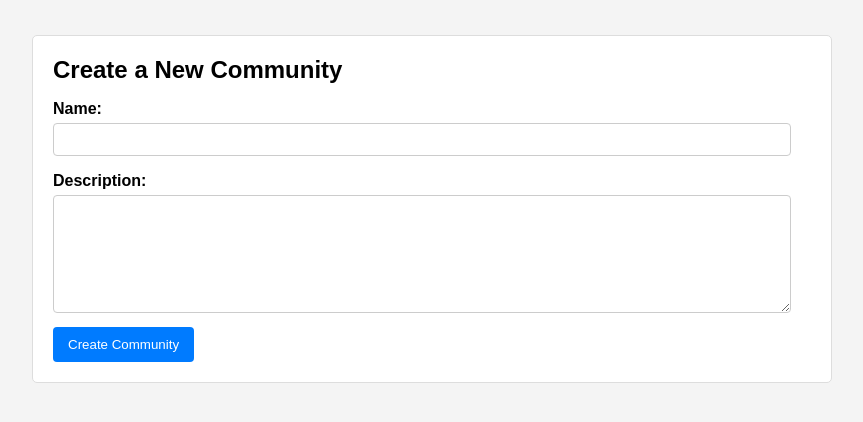
After one commit to Rohan-malhotra555/threadit-django-project, a Django app: page /create-community/ in a window 1280 px wide. The commit adds this page. Shown: the top 422 px of the page, without its empty margins (208-1071 px from the left). Run offline with Django 4.2, Linux system fonts and the light colour scheme; the visitor is signed in with stand-in values (Sample User, id 1).

Commit message:
Added 'Create Community' feature (Form, View, URL, Template)

```diff
--- a/core/forms.py
+++ b/core/forms.py
@@ -1,7 +1,7 @@
 from django.contrib.auth.forms import UserCreationForm
 from django import forms
 
-from .models import Post, Comment # importing Post to be used for the model in the Posting functionality
+from .models import Post, Comment, Community # importing Post to be used for the model in the Posting functionality
 
 """
 You have two classes because they do two different jobs:
@@ -68,3 +68,21 @@ class CommentForm(forms.ModelForm):
         # The 'author' and 'post' will be set automatically
         # in the view function.
         fields = ['content']
+
+
+class CommunityForm(forms.ModelForm):
+
+    """
+    This is the form for creating a new Community.
+    It's a ModelForm built from our Community model.
+    """
+    class Meta:
+
+        # model = Community: Tells the ModelForm to use our
+        # Community model as its blueprint.
+        model = Community
+
+        # fields = ['name', 'description']: Tells the form to
+        # only show these two fields to the user.
+        # 'created_at' is set automatically by the model.
+        fields = ['name', 'description']
--- /dev/null
+++ b/core/templates/core/create_community.html
@@ -0,0 +1,76 @@
+<!DOCTYPE html>
+<html lang="en">
+<head>
+    <meta charset="UTF-8">
+    <meta name="viewport" content="width=device-width, initial-scale=1.0">
+    <title>Create a New Community</title>
+
+    <style>
+        body {
+            font-family: sans-serif;
+            max-width: 800px;
+            margin: 20px auto;
+            padding: 15px;
+            background-color: #f4f4f4;
+        }
+        .form-container {
+            background-color: #fff;
+            border: 1px solid #ddd;
+            border-radius: 5px;
+            padding: 20px;
+        }
+        .form-container h2 {
+            margin: 0 0 15px 0;
+        }
+        form p {
+            margin-bottom: 10px;
+        }
+        form label {
+            display: block;
+            margin-bottom: 5px;
+            font-weight: bold;
+        }
+        /* Style textareas and inputs for our form */
+        form input, form textarea {
+            width: 95%;
+            padding: 8px;
+            border: 1px solid #ccc;
+            border-radius: 4px;
+        }
+        form textarea {
+            height: 100px;
+        }
+        button {
+            background-color: #007bff;
+            color: white;
+            padding: 10px 15px;
+            border: none;
+            border-radius: 4px;
+            cursor: pointer;
+        }
+        button:hover {
+            background-color: #0056b3;
+        }
+    </style>
+</head>
+
+<body>
+
+    <div class="form-container">
+
+        <h2>Create a New Community</h2>
+
+        <form method="POST">
+
+            {% csrf_token %}
+
+            {{ form.as_p }}
+
+            <button type="submit">Create Community</button>
+
+        </form>
+
+    </div>
+
+</body>
+</html>
--- a/core/templates/core/home.html
+++ b/core/templates/core/home.html
@@ -109,6 +109,7 @@
 
             <p> Hello, {{ user.username }}! |
             <a href="{% url 'create_post' %}">Create Post</a>
+            | <a href="{% url 'create_community' %}">Create Community</a>
             | <a href="{% url 'logout' %}">Logout</a></p>
 
         {% else %}
--- a/core/urls.py
+++ b/core/urls.py
@@ -96,4 +96,7 @@ urlpatterns = [
     # e.g., /user/rohan/
     path('user/<str:username>/', views.profile_view, name='profile'),
 
+
+    path('create-community/', views.create_community, name='create_community'),
+
 ]
--- a/core/views.py
+++ b/core/views.py
@@ -2,7 +2,7 @@ from django.shortcuts import render, redirect, get_object_or_404 # added get_obj
 from .models import Post, Community, Comment  # added Community for the specific community search
 
 from django.contrib.auth import login
-from .forms import SignUpForm, PostForm, CommentForm # <-- Import our new form
+from .forms import SignUpForm, PostForm, CommentForm, CommunityForm # <-- Import our new form
 
 # This "decorator" is what we'll use to protect the view
 from django.contrib.auth.decorators import login_required
@@ -300,6 +300,31 @@ def downvote_post(request, post_id):
     # 4. Redirect back to the homepage.
     return redirect(next_page)
 
+"""
+You've perfectly traced the flow for the VOTING SYSTEM:
+
+Click: User clicks the href="{% url 'upvote_post' post.id %}" link.
+
+URL Route: core/urls.py matches the path and calls the upvote_post view.
+
+View Logic: The upvote_post view runs. It gets the post and user, and then
+modifies the post.upvotes or post.downvotes list (e.g., post.upvotes.add(user)). This change is saved to the database immediately.
+
+Redirect: The view finishes and sends a return redirect('home') command back
+to the browser.
+
+New Request: The browser, following the redirect, makes a brand new GET
+request to the homepage (/).
+
+Home View: The home view runs again, fetching the (now updated) posts from
+the database.
+
+Template Render: The home.html template is rendered. When it gets
+to {{ post.score }}, it calls the score property, which runs the
+self.upvotes.count() - self.downvotes.count() calculation using the newly
+updated lists, displaying the correct score.
+"""
+
 
 
 def profile_view(request, username):
@@ -335,30 +360,36 @@ def profile_view(request, username):
     return render(request, 'core/profile.html', context)
 
 
+@login_required # Ensures only logged-in users can run this view
+def create_community(request):
+    """
+    Handles the creation of a new Community.
+    """
+    # Check if the user is submitting the form (POST) or just visiting (GET)
+    if request.method == 'POST':
+        # This is a POST request. User is submitting the form.
+        # Create a form instance and fill it with the submitted data.
+        form = CommunityForm(request.POST)
 
+        # Check if the form's data is valid (e.g., name is not blank)
+        if form.is_valid():
+            # The form is valid! Save the new community to the database.
+            # We save it to a variable to get the new object.
+            new_community = form.save()
 
+            # --- THIS IS THE BEST PRACTICE REDIRECT ---
+            # Redirect the user to the detail page for the community
+            # they just created.
+            return redirect('community_detail', community_name=new_community.name)
+    else:
+        # This is a GET request. The user is just visiting the page.
+        # Create a new, blank instance of our CommunityForm.
+        form = CommunityForm()
 
-"""
-You've perfectly traced the flow for the VOTING SYSTEM:
+    # Put the form (either blank or with errors) into context
+    context = {
+        'form': form, # Use 'form' to be consistent with our other templates
+    }
 
-Click: User clicks the href="{% url 'upvote_post' post.id %}" link.
-
-URL Route: core/urls.py matches the path and calls the upvote_post view.
-
-View Logic: The upvote_post view runs. It gets the post and user, and then
-modifies the post.upvotes or post.downvotes list (e.g., post.upvotes.add(user)). This change is saved to the database immediately.
-
-Redirect: The view finishes and sends a return redirect('home') command back
-to the browser.
-
-New Request: The browser, following the redirect, makes a brand new GET
-request to the homepage (/).
-
-Home View: The home view runs again, fetching the (now updated) posts from
-the database.
-
-Template Render: The home.html template is rendered. When it gets
-to {{ post.score }}, it calls the score property, which runs the
-self.upvotes.count() - self.downvotes.count() calculation using the newly
-updated lists, displaying the correct score.
-"""
+    # Render the 'create_community.html' template (we'll make this next)
+    return render(request, 'core/create_community.html', context)
```
